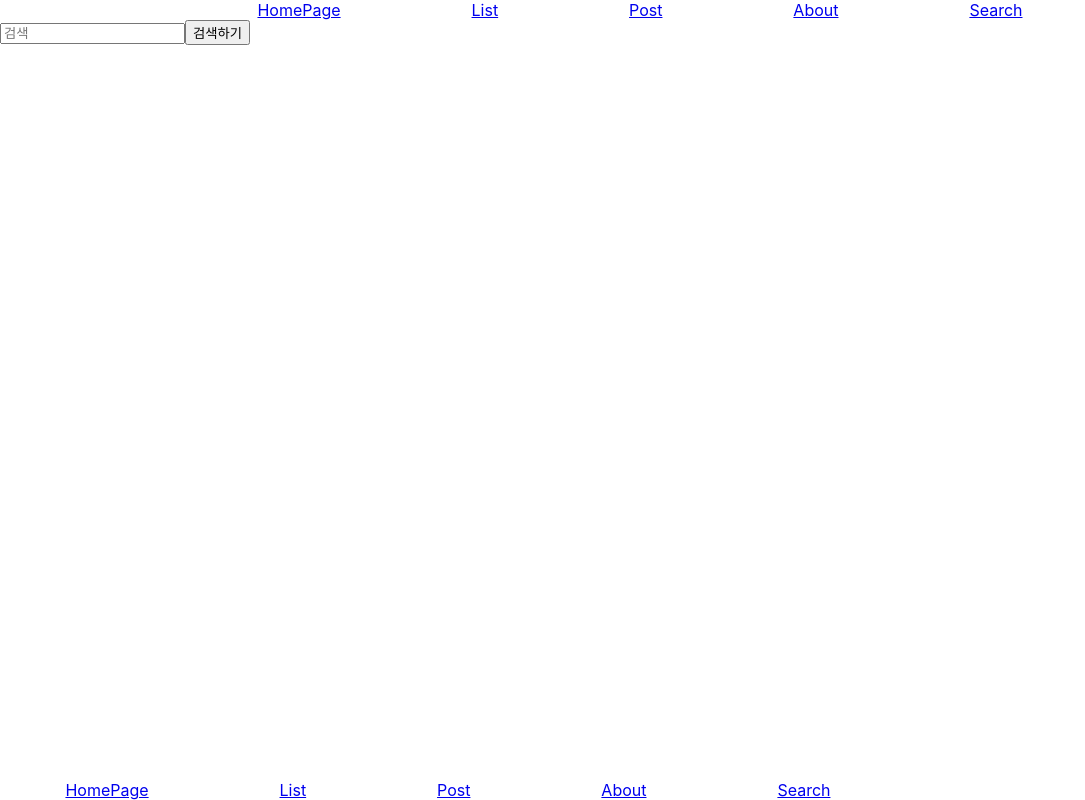
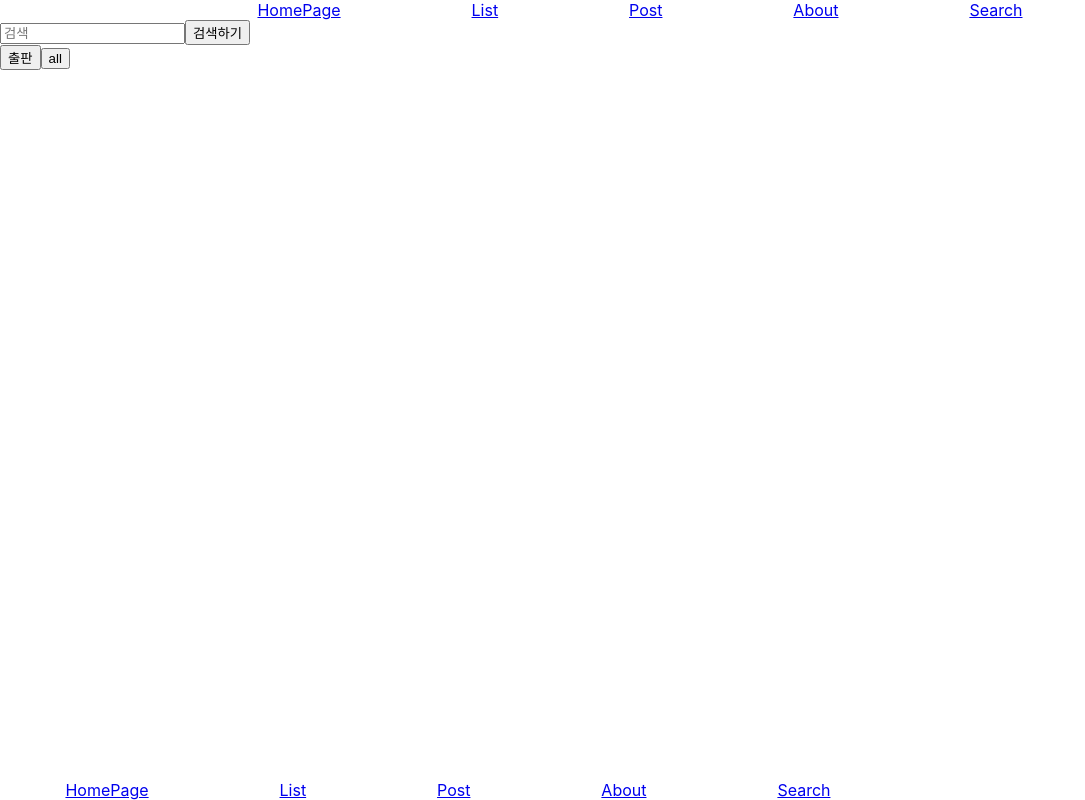
Before and after one commit to sandy-yeseul/nFORr, a React (Create React App) app in the folder client/: page /search in a window 1280 px wide. Shown: the whole page, without its empty margins (0-1085 px from the left). Built offline with nearby package versions, Linux system fonts and the light colour scheme.

Commit message:
filter the result of books and switch between published and unpublished

```diff
--- a/client/src/components/Pages/bookList.js
+++ b/client/src/components/Pages/bookList.js
@@ -1,29 +1,45 @@
-import React, {useState, useEffect} from 'react';
-import {getListandSet} from '../../utilities';
-import {withRouter} from 'react-router-dom';
-import {List, Button, Error} from '../Common';
+import React, { useState, useEffect } from "react";
+import { callDb, setIdTitleList, filterPublished } from "../../utilities";
+import { withRouter } from "react-router-dom";
+import { List, Button, Error } from "../Common";
 
-function ListPage(){
-    const [Items, setItems] = useState([]);
-    //REVIEW 나중에 에러 받고 새로 렌더하면 사라지는지? 아 뭐라는걸까
+function ListPage() {
+  const [Data, setData] = useState([]);
+  const [Books, setBooks] = useState([]);
   const [error, setError] = useState(null);
+  const [published, setPublished] = useState(true);
+  const [buttonText, setButtonText] = useState("출판");
   useEffect(() => {
-        const dbElement={
+    const dbElement = {
       method: "GET",
-            url: "http://localhost:3028/books"
+      url: "http://localhost:3028/books",
+    };
+    callDb(dbElement)
+      .then((res) => {
+        setData(res.data);
+        const books = setIdTitleList(res.data);
+        setBooks(books);
+      })
+      .catch((err) => setError(err.toString()));
+  }, []);
+  const buttonHandler = () => {
+    if (published) setButtonText("미출판");
+    else setButtonText("출판");
+    const filteredBooks = filterPublished(Data, published);
+    const books = setIdTitleList(filteredBooks);
+    setBooks(books);
+    setPublished(!published);
+  };
+  const allButtonHandler = () =>{
+      setBooks(setIdTitleList(Data));
   }
-        getListandSet(dbElement)
-            .then(res => setItems(res))
-            .catch(err => setError(err.toString()));
-    }, []);
-    return(
+  return (
     <div>
-            {Items.length > 0 ?
-                <List obj={Items} />
-            : <p>loading..</p>}
       {error && <Error message={error} />}
-            {/* <Button /> */}
+      {Books.length > 0 ? <List obj={Books} /> : <p>loading..</p>}
+      <Button value={buttonText} handler={buttonHandler} />
+      <Button value={'all'} handler={allButtonHandler} />
     </div>
-    )
+  );
 }
 export default withRouter(ListPage);
--- a/client/src/components/Pages/searchBook.js
+++ b/client/src/components/Pages/searchBook.js
@@ -1,13 +1,16 @@
 import React, { useState } from "react";
 import { withRouter } from "react-router-dom";
-import { getListandSet } from "../../utilities";
-import { List, Error,Button } from "../Common";
+import { callDb, setIdTitleList, filterPublished } from "../../utilities";
+import { List, Error, Button } from "../Common";
 
 function SearchPage() {
   const [Author, setAuthor] = useState("");
+  const [Books, setBooks] = useState([]);
   const [Data, setData] = useState([]);
   const [error, setError] = useState(null);
   const [state, setState] = useState("");
+  const [published, setPublished] = useState(true);
+  const [buttonText, setButtonText] = useState("출판");
   const SubmitHandler = (e) => {
     setState("loading..");
     e.preventDefault();
@@ -15,17 +18,30 @@ function SearchPage() {
       method: "GET",
       url: `http://localhost:3028/books?author=${Author}`,
     };
-    getListandSet(dbElement)
+    callDb(dbElement)
       .then((res) => {
-        if (res.length > 0) {
+        if (res.data.length > 0) {
           setState("");
-          setData(res);
+          setData(res.data)
+          const books = setIdTitleList(res.data);
+          setBooks(books);
         } else {
           setState("doesn't exist ");
         }
       })
       .catch((err) => setError(err.toString()));
   };
+  const buttonHandler = () => {
+    if (published) setButtonText("미출판");
+    else setButtonText("출판");
+    const filteredBooks = filterPublished(Data, published);
+    const books = setIdTitleList(filteredBooks);
+    setBooks(books);
+    setPublished(!published);
+  };
+  const allButtonHandler = () =>{
+      setBooks(setIdTitleList(Data));
+  }
   return (
     <>
       <form onSubmit={SubmitHandler}>
@@ -34,11 +50,13 @@ function SearchPage() {
           onChange={(e) => setAuthor(e.target.value)}
           placeholder="검색"
         />
-        <Button type={'submit'} value={'검색하기'} />
+        <Button type={"submit"} value={"검색하기"} />
       </form>
+      {error && <Error message={error} />}
       {state && <p>{state}</p>}
-      {Data.length > 0 ? <List obj={Data} /> : null}
-      {error && <Error message={error} />}
+      {Books.length > 0 ? <List obj={Books} /> : null}
+      <Button value={buttonText} handler={buttonHandler} />
+      <Button value={'all'} handler={allButtonHandler} />
     </>
   );
 }
--- a/client/src/utilities/index.js
+++ b/client/src/utilities/index.js
@@ -1,33 +1,49 @@
 import axios from "axios";
 
-export { callDb, buildMovePage, getListandSet };
+export {
+  callDb,
+  buildMovePage,
+  setIdTitleList,
+  filterPublished,
+};
 
 async function callDb({ method, url, body = null } = {}) {
-  try{
+  try {
     const result = await axios({
       method: method,
       url: url,
       data: body,
     });
     return result;
-  } catch(err){
+  } catch (err) {
     throw new Error(err.response.data);
   }
 }
-async function getListandSet(dbElement) {
-  const result = await callDb(dbElement);
-  const resData = result.data;
-  const itemObj = [];
-  for (var i = 0; i < resData.length; i++) {
-    if (resData[i]._id.length > 0) {
-      itemObj.push({ id: resData[i]._id, title: resData[i].title });
+function buildMovePage(props) {
+  return (url) => {
+    alert("SUCCESS");
+    props.history.push(url);
+  };
+}
+function setIdTitleList(books) {
+  const bookList = [];
+  for (let i = 0; i < books.length; i++) {
+    if (books[i]._id.length > 0) {
+      bookList.push({ id: books[i]._id, title: books[i].title });
     }
   }
-  return itemObj;
+  return bookList;
 }
-export default function buildMovePage(props) {
-    return (url) => {
-      alert("SUCCESS");
-      props.history.push(url);
-    };
+function filterPublished(books, published) {
+  const publishedBooks = [];
+  const unPublishedBooks = [];
+  for (let i = 0; i < books.length; i++) {
+    if (books[i].publisher) {
+      publishedBooks.push(books[i]);
+    } else {
+      unPublishedBooks.push(books[i]);
+    }
   }
+  if (published) return publishedBooks;
+  else return unPublishedBooks;
+}
```
Lines whose indentation alone changed are shown as unchanged.
